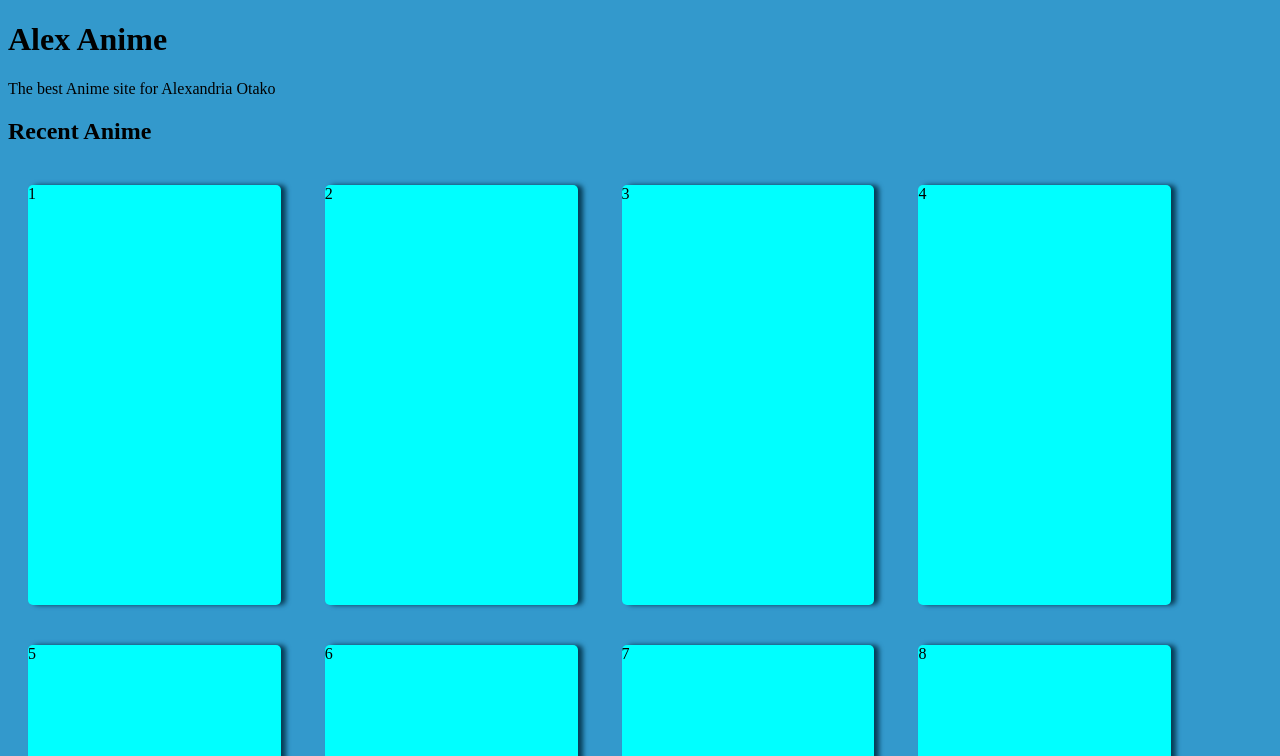
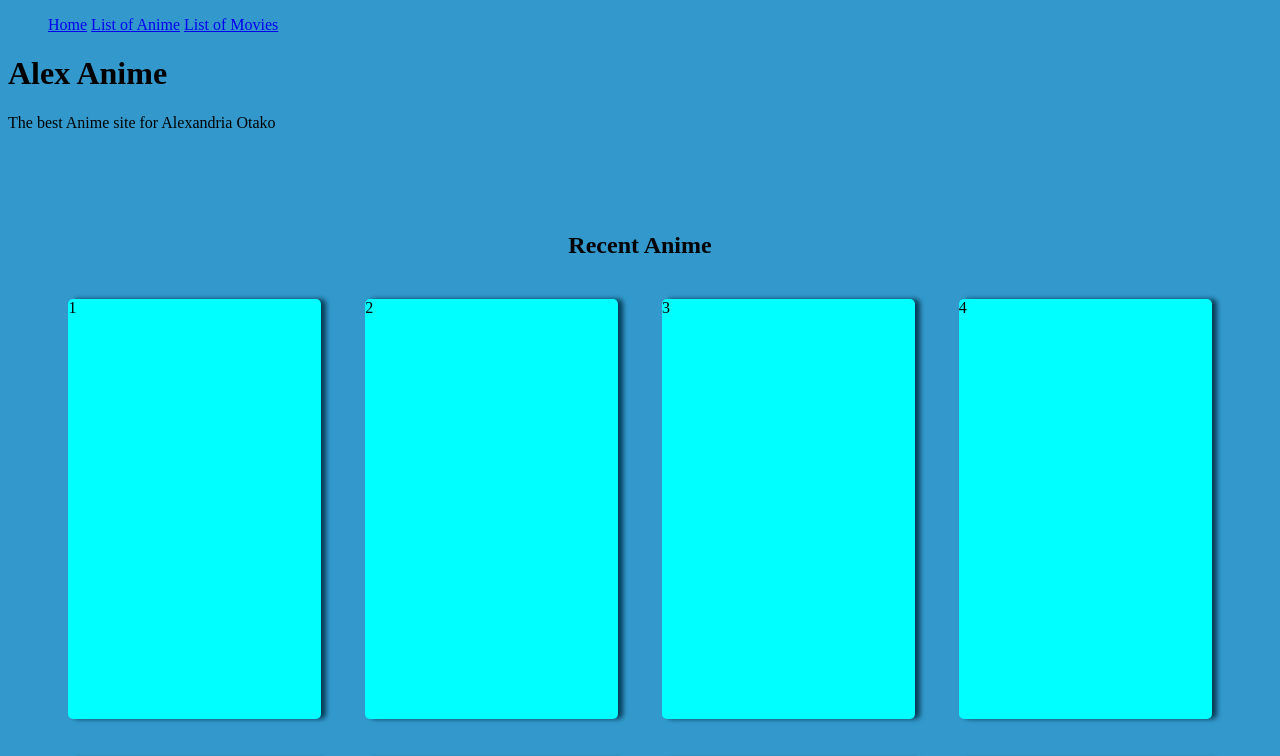
Before and after one commit to Khaledsuliman141/Alex-Anime, a plain HTML site: page index.html in a window 1280 px wide. Shown: the top 756 px of the page. Drawn offline with Linux system fonts and the light colour scheme.

Commit message:
add simple nav

```diff
--- a/Css/style.css
+++ b/Css/style.css
@@ -4,6 +4,10 @@ body {
     background: #3399cc;
     box-sizing: border-box;
 }
+
+h2 {text-align: center;margin-top: 100px;}
+
+.slide {text-align: center;}
 
 .item {
     height: 420px;
--- a/index.html
+++ b/index.html
@@ -8,7 +8,13 @@
     </head>
     <body>
         <header>
-            <nav></nav>
+            <nav>
+                <ul>
+                    <a href="#">Home</a>
+                    <a href="#">List of Anime</a>
+                    <a href="#">List of Movies</a>
+                </ul>
+            </nav>
             <h1>Alex Anime</h1>
             <P>The best Anime site for Alexandria Otako</P>
         </header>
@@ -97,6 +103,8 @@
 
         </section>
 
+        <footer>Khaled A. Suliman 141</footer>
+
         <script src="Js/js.js"></script>
     </body>
 </html>
```
